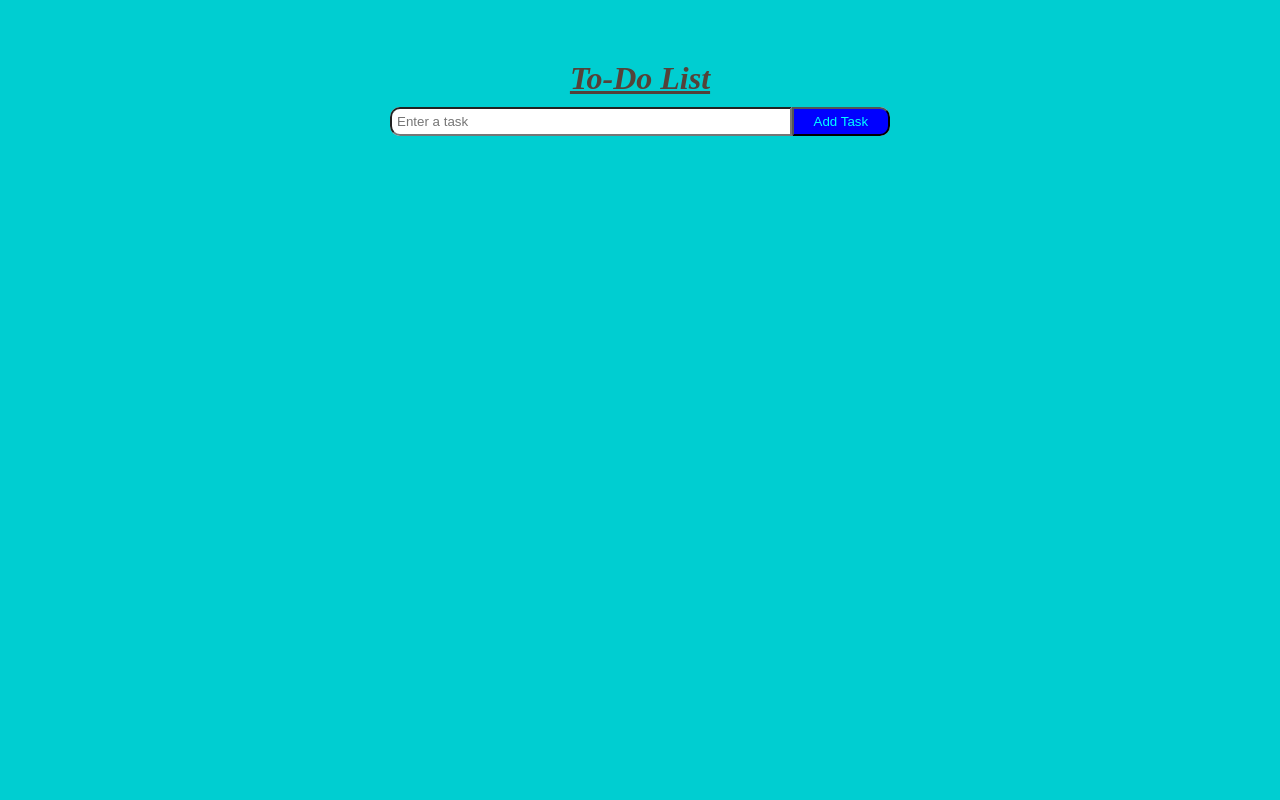
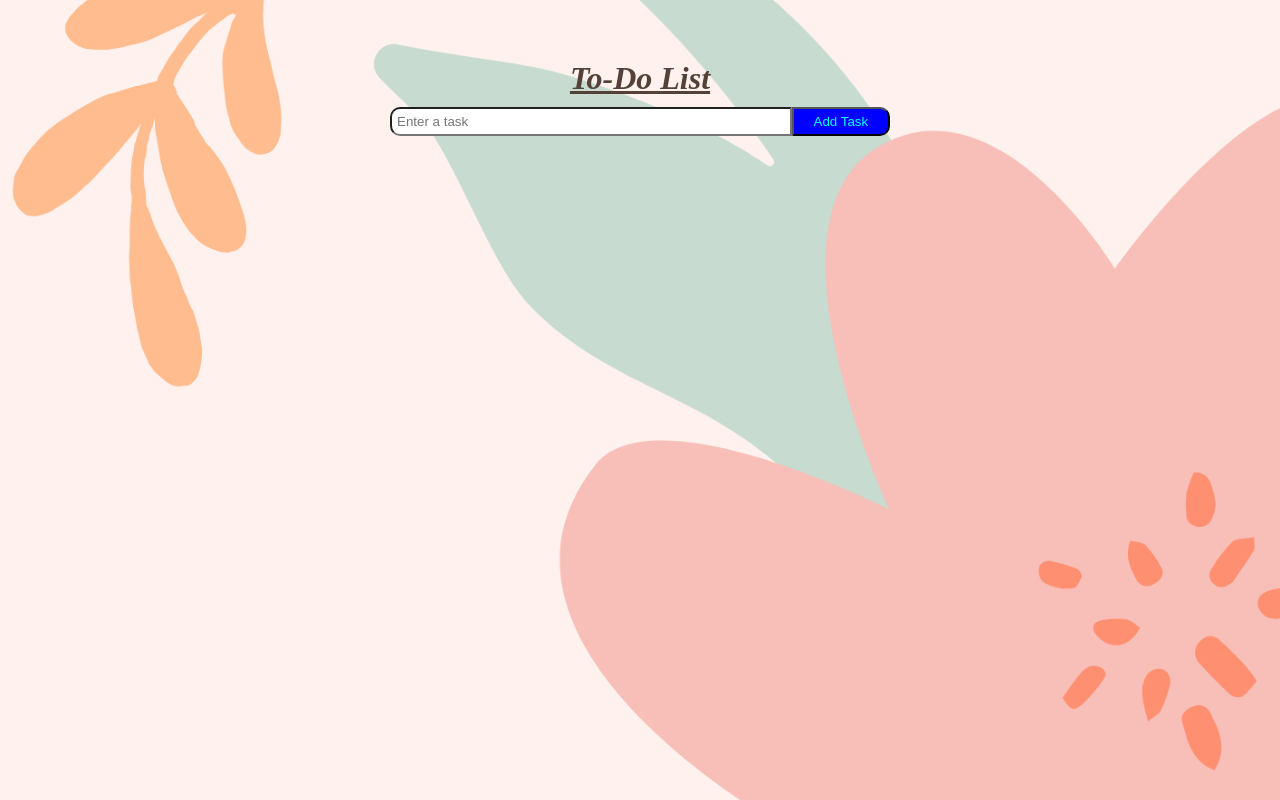
Before and after one commit to Himani78116/To-do-list, a plain HTML site: page index.html in a window 1280 px wide. Drawn offline with Linux system fonts and the light colour scheme.

Commit message:
Changed the background

```diff
--- a/style.css
+++ b/style.css
@@ -13,7 +13,9 @@
 }
 
 body{
-    background-color: darkturquoise;
+    /*background-color: darkturquoise;*/
+    background-image: url("Background_image.png");
+    background-size: cover;
 }
 
 h1{
```
Also changed, not shown: Background_image.png (added).
